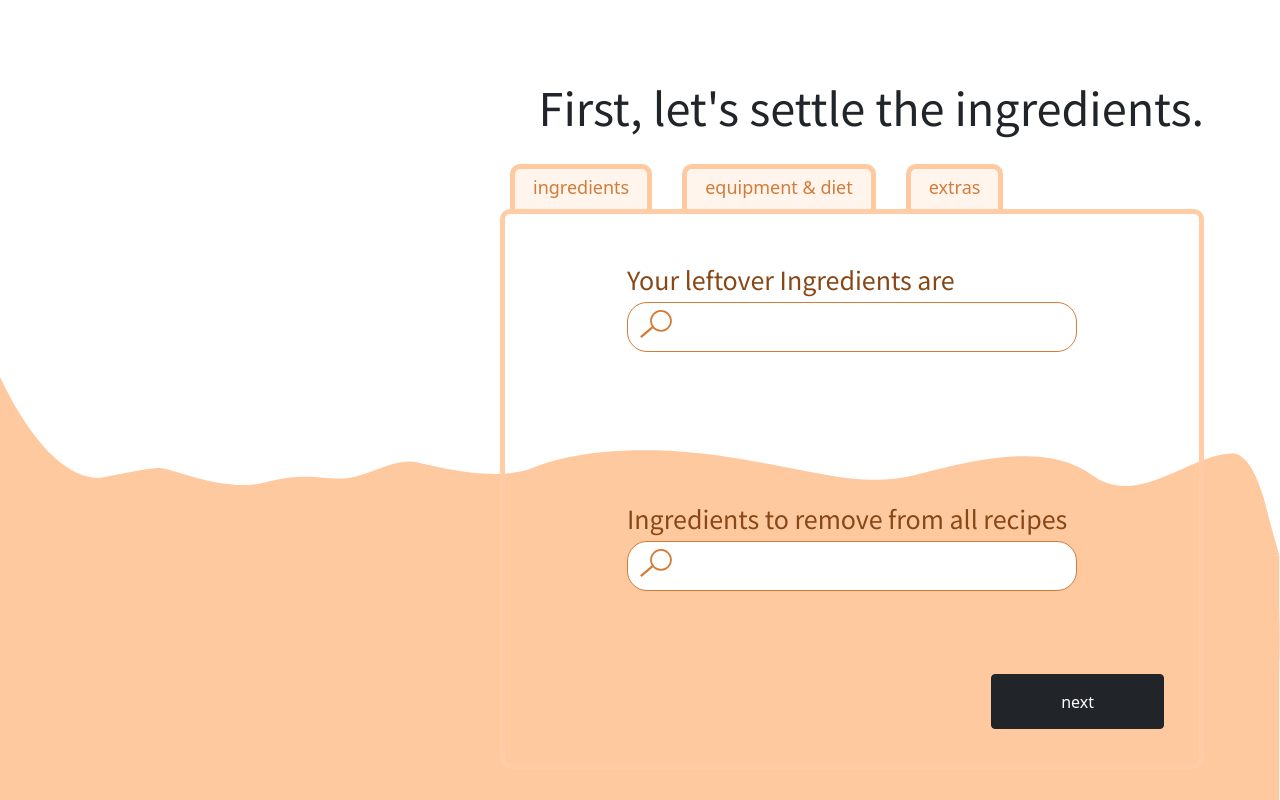
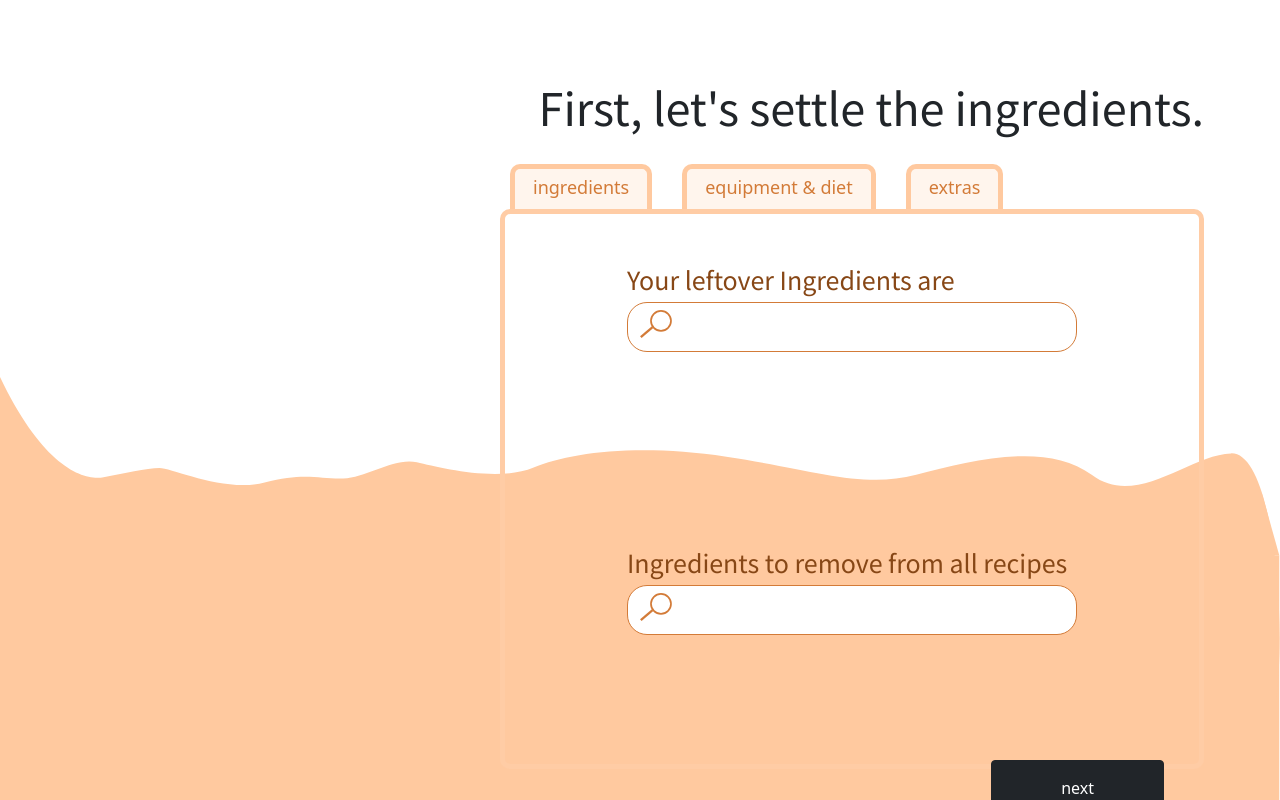
Before and after one commit to ktanojo17505/whipped-up, a Next.js app: page /form in a window 1280 px wide. Built offline with nearby package versions, Linux system fonts and the light colour scheme.

Commit message:
added scroll

```diff
--- a/styles/form.module.css
+++ b/styles/form.module.css
@@ -110,11 +110,11 @@
     display: flex;
     flex-direction: row;
     width: 450px;
-    overflow-y: scroll;
+    height: 150px;
     flex: 1;
     flex-wrap: wrap;
-    /* overflow: scroll;
-    width: 450px; */
+    overflow: auto;
+
 }
 
 .input{
```
